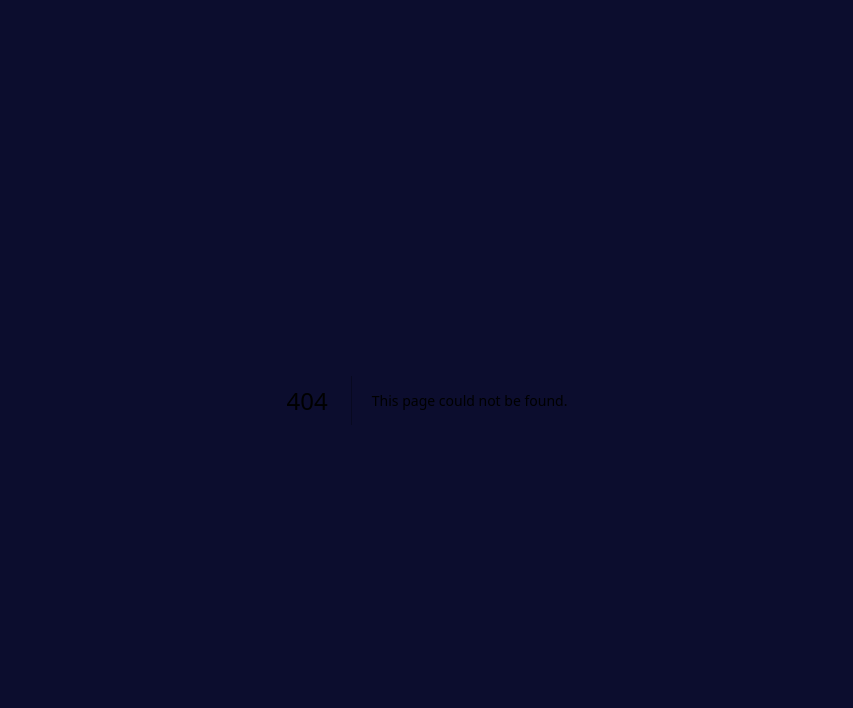
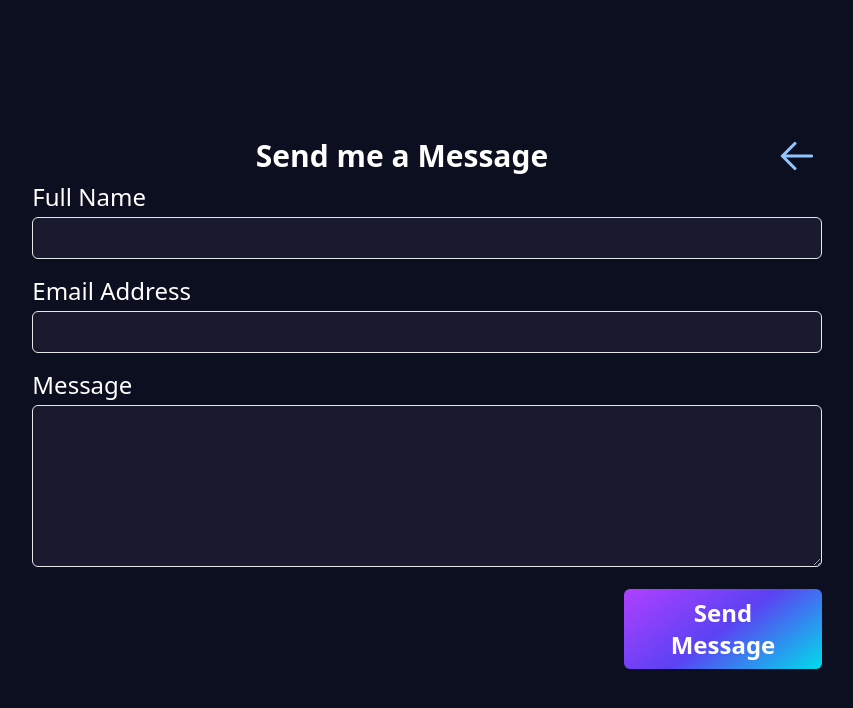
Before and after one commit to Mrahman141/Portfolio_Website, a Next.js app: page /message in a window 1280 px wide. Before the commit this address had no page. Shown: the top 708 px of the page, without its empty margins (213-1066 px from the left). Built offline with nearby package versions, Linux system fonts and the light colour scheme.

Commit message:
added messaging functionality

```diff
--- /dev/null
+++ b/app/api/sendemail/route.js
@@ -0,0 +1,48 @@
+import nodemailer from 'nodemailer';
+import dotenv from 'dotenv';
+import { NextResponse } from "next/server";
+import { names } from './../../../.next/server/vendor-chunks/next';
+
+dotenv.config();
+
+export async function POST(req) {
+  if (req.method !== 'POST') {
+    return NextResponse.json({ message: 'Method Not Allowed' }, { status: 405 });
+  }
+
+
+  let data = await req.json();
+  let name = data.name
+  let bio = data.bio
+  let email = data.email
+
+//   const { name, email, bio } = req.body;
+
+  console.log('Received form data:');
+  console.log('Name:', name);
+  console.log('Email:', email);
+  console.log('Message:', bio);
+
+  const transporter = nodemailer.createTransport({
+    service: 'gmail',
+    auth: {
+      user: process.env.EMAIL_USER,
+      pass: process.env.EMAIL_PASS,
+    },
+  });
+
+  const mailOptions = {
+    from: process.env.EMAIL_USER,
+    to: process.env.EMAIL_USER,
+    subject: 'New Form Submission',
+    text: `Name: ${name}\nEmail: ${email}\nMessage: ${bio}`,
+  };
+
+  try {
+    await transporter.sendMail(mailOptions);
+    return NextResponse.json({ message: 'Email sent successfully' });
+  } catch (error) {
+    console.error('Error sending email:', error);
+    return NextResponse.json({ message: 'Internal server error' }, { status: 500 });
+  }
+}
--- /dev/null
+++ b/app/message/page.js
@@ -0,0 +1,9 @@
+import React from 'react'
+import Modal from '@/components/Modal'
+
+
+export default function page() {
+  return (
+    <><Modal/></>
+  )
+}
--- a/components/Contact/Contact.js
+++ b/components/Contact/Contact.js
@@ -1,44 +1,58 @@
 'use client'
 import React from 'react'
+import { useState } from 'react'
 import { useRouter } from 'next/navigation'
 import Link from 'next/link';
+import Modal from '../Modal';
+
 
 export default function Contact() {
-
   const router = useRouter();
 
-  const redirectToGithub = () => {
-    window.location.href = 'https://github.com/Mrahman141';
+  const handleGoBack = (e) => {
+      e.preventDefault();
+      router.push('/');
   };
+
+  const [isModalOpen, setIsModalOpen] = useState(false);
+
+  const openModal = (e) => {
+      e.preventDefault();
+      router.push('/message');
+  };
+
 
 
   return (
     <>
+      {isModalOpen ? (
+        <Modal closeModal={closeModal} />
+      ) : (
         <div
-        class="flex flex-col items-center bg-Nocturnal-Indigo text-center text-white h-128">
+        className="flex flex-col items-center bg-Nocturnal-Indigo text-center text-white h-128">
           <h1 className='text-lg md:text-xl lg:text-2xl xl:text-3xl text-center font-bold pt-10'>Find Me Here</h1>
-        <div class="container mx-auto px-6 pt-6">
-          <div class="flex flex-col items-center justify-center sm:flex-row small:space-x-5">
+          <div className="container mx-auto px-6 pt-6">
+            <div className="flex flex-col items-center justify-center sm:flex-row small:space-x-5">
 
-            <a href="https://github.com/Mrahman141" target="_blank"
-              class="my-2 group flex justify-center items-center gap-2 origin-left hover:decoration-2 bg-sky-700 relative brightness-100 hover:brightness-75  px-6 py-4 border text-left p-3 text-gray-50 text-base rounded-lg overflow-hidden">
-              <svg class="fill-neutral-50" height="44" viewBox="0 0 100 100" width="44" xmlns="http://www.w3.org/2000/svg">
+              <a href="https://www.linkedin.com/in/maminoor/" target="_blank"
+                className="my-2 group flex justify-center items-center gap-2 origin-left hover:decoration-2 bg-sky-700 relative brightness-100 md:hover:brightness-75  px-6 py-4 border text-left p-3 text-gray-50 text-base rounded-lg overflow-hidden">
+                <svg className="fill-neutral-50" height="44" viewBox="0 0 100 100" width="44" xmlns="http://www.w3.org/2000/svg">
                   <path d="M92.86,0H7.12A7.17,7.17,0,0,0,0,7.21V92.79A7.17,7.17,0,0,0,7.12,100H92.86A7.19,7.19,0,0,0,100,92.79V7.21A7.19,7.19,0,0,0,92.86,0ZM30.22,85.71H15.4V38H30.25V85.71ZM22.81,31.47a8.59,8.59,0,1,1,8.6-8.59A8.6,8.6,0,0,1,22.81,31.47Zm63,54.24H71V62.5c0-5.54-.11-12.66-7.7-12.66s-8.91,6-8.91,12.26V85.71H39.53V38H53.75v6.52H54c2-3.75,6.83-7.7,14-7.7,15,0,17.79,9.89,17.79,22.74Z"></path>
                 </svg>
-              <span class="border-l-2 px-1">Mohammed Aminoor Rahman</span>
+                <span className="border-l-2 px-1">Mohammed Aminoor Rahman</span>
               </a>
 
               <a href="https://github.com/Mrahman141" target="_blank"
-              class="my-2 group flex justify-center items-center gap-2 origin-left hover:decoration-2 relative bg-neutral-900 brightness-100 hover:brightness-75 px-6 py-4 border text-left p-3 text-gray-50 text-base rounded-lg overflow-hidden">
-              <svg class="fill-neutral-50 " height="44" viewBox="0 0 100 100" width="44" xmlns="http://www.w3.org/2000/svg">
-                <path class="svg-fill-primary" d="M50,1.23A50,50,0,0,0,34.2,98.68c2.5.46,3.41-1.09,3.41-2.41s0-4.33-.07-8.5c-13.91,3-16.84-6.71-16.84-6.71-2.28-5.77-5.55-7.31-5.55-7.31-4.54-3.1.34-3,.34-3,5,.35,7.66,5.15,7.66,5.15C27.61,83.5,34.85,81.3,37.7,80a10.72,10.72,0,0,1,3.17-6.69C29.77,72.07,18.1,67.78,18.1,48.62A19.34,19.34,0,0,1,23.25,35.2c-.52-1.26-2.23-6.34.49-13.23,0,0,4.19-1.34,13.75,5.13a47.18,47.18,0,0,1,25,0C72.07,20.63,76.26,22,76.26,22c2.72,6.89,1,12,.49,13.23a19.28,19.28,0,0,1,5.14,13.42c0,19.21-11.69,23.44-22.83,24.67,1.8,1.55,3.4,4.6,3.4,9.26,0,6.69-.06,12.08-.06,13.72,0,1.34.9,2.89,3.44,2.4A50,50,0,0,0,50,1.23Z"></path>
+                className="my-2 group flex justify-center items-center gap-2 origin-left hover:decoration-2 relative bg-neutral-900 brightness-100 md:hover:brightness-75 px-6 py-4 border text-left p-3 text-gray-50 text-base rounded-lg overflow-hidden">
+                <svg className="fill-neutral-50 " height="44" viewBox="0 0 100 100" width="44" xmlns="http://www.w3.org/2000/svg">
+                  <path className="svg-fill-primary" d="M50,1.23A50,50,0,0,0,34.2,98.68c2.5.46,3.41-1.09,3.41-2.41s0-4.33-.07-8.5c-13.91,3-16.84-6.71-16.84-6.71-2.28-5.77-5.55-7.31-5.55-7.31-4.54-3.1.34-3,.34-3,5,.35,7.66,5.15,7.66,5.15C27.61,83.5,34.85,81.3,37.7,80a10.72,10.72,0,0,1,3.17-6.69C29.77,72.07,18.1,67.78,18.1,48.62A19.34,19.34,0,0,1,23.25,35.2c-.52-1.26-2.23-6.34.49-13.23,0,0,4.19-1.34,13.75,5.13a47.18,47.18,0,0,1,25,0C72.07,20.63,76.26,22,76.26,22c2.72,6.89,1,12,.49,13.23a19.28,19.28,0,0,1,5.14,13.42c0,19.21-11.69,23.44-22.83,24.67,1.8,1.55,3.4,4.6,3.4,9.26,0,6.69-.06,12.08-.06,13.72,0,1.34.9,2.89,3.44,2.4A50,50,0,0,0,50,1.23Z"></path>
                 </svg>
                 Mohammed Aminoor Rahman
               </a>
 
-            <button
-              class="my-2 group flex justify-center items-center gap-2 origin-left hover:decoration-2  relative  px-6 py-4 border text-left p-3 text-white bg-Midnight-Blue brightness-150 hover:brightness-100 text-base rounded-lg overflow-hidden">
-              <svg stroke-linejoin="round" stroke-linecap="round" stroke="currentColor" stroke-width="2" viewBox="0 0 24 24" height="44" width="44" xmlns="http://www.w3.org/2000/svg" class="w-8 fill-none">
+              <button onClick={openModal}
+                className="my-2 group flex justify-center items-center gap-2 origin-left hover:decoration-2  relative  px-6 py-4 border text-left p-3 text-white bg-Midnight-Blue brightness-150 md:hover:brightness-100 text-base rounded-lg overflow-hidden">
+                <svg strokeLinejoin="round" strokeLinecap="round" stroke="currentColor" strokeWidth="2" viewBox="0 0 24 24" height="44" width="44" xmlns="http://www.w3.org/2000/svg" className="w-8 fill-none">
                   <path fill="none" d="M0 0h24v24H0z" stroke="none"></path>
                   <path d="M8 9h8"></path>
                   <path d="M8 13h6"></path>
@@ -48,10 +62,8 @@ export default function Contact() {
               </button>
             </div>
           </div>
-
         </div>
-
-
+      )}
     </>
   )
 }
--- /dev/null
+++ b/components/Loading.js
@@ -0,0 +1,15 @@
+import React from 'react'
+
+export default function Loading() {
+    return (
+        <>
+            <div class="text-white text-2xl md:text-3xl lg:text-4xl px-8 py-4 text-center me-4 inline-flex items-center space-x-5">
+                <div class="animate-spin ease-linear rounded-full w-10 h-10 border-t-2 border-b-2 border-blue-500 ml-3"></div>
+                <div>
+                    Sending Message Please Wait . . .
+                </div>
+            </div>
+
+        </>
+    )
+}
--- /dev/null
+++ b/components/Modal.js
@@ -0,0 +1,192 @@
+'use client'
+import React, { useState } from 'react';
+import { useRouter } from 'next/navigation'
+import axios from 'axios';
+import Loading from './Loading';
+import ThankYou from './ThankYou';
+
+export default function Modal() {
+    const router = useRouter();
+
+    const handleGoBack = (e) => {
+        e.preventDefault();
+        router.push('/');
+    };
+
+
+    const [formData, setFormData] = useState({
+        name: '',
+        email: '',
+        bio: ''
+    });
+
+    // State to store error messages
+    const [errors, setErrors] = useState({
+        name: '',
+        email: '',
+        bio: ''
+    });
+
+    const [loading, setLoading] = useState(false);
+
+    // State to manage success state
+    const [success, setSuccess] = useState(false);
+
+    // Function to handle form submission
+    const handleSubmit = async (e) => {
+        e.preventDefault();
+
+        // Check for empty fields and update errors state
+        const newErrors = {};
+        Object.keys(formData).forEach((key) => {
+            if (!formData[key].trim()) {
+                newErrors[key] = `${key.charAt(0).toUpperCase() + key.slice(1)} is required`;
+            }
+        });
+        setErrors(newErrors);
+
+        // If there are errors, return without submitting the form
+        if (Object.keys(newErrors).length > 0) {
+            return;
+        }
+
+        try {
+
+            setLoading(true);
+
+            console.log('Form data before request:', formData);
+
+            // Make a POST request to your backend server
+            await axios.post('/api/sendemail',
+            {
+                name: formData.name,
+                bio: formData.bio,
+                email: formData.email
+            }
+            , {
+                headers: {
+                  'Content-Type': 'application/json',
+                },
+              });
+
+
+            setLoading(false);
+
+            console.log('Form data submitted:', formData);
+
+            setSuccess(true);
+
+            // Reset form data after successful submission if needed
+            setFormData({
+                name: '',
+                email: '',
+                bio: '',
+            });
+
+            setTimeout(() => {
+                router.push('/');
+            }, 2500);
+
+        } catch (error) {
+            console.error('Error sending email:', error);
+        }
+    };
+
+    // Function to handle input changes
+    const handleChange = (e) => {
+        setFormData({
+            ...formData,
+            [e.target.name]: e.target.value
+        });
+
+        // Clear error message when the user starts typing
+        setErrors({
+            ...errors,
+            [e.target.name]: ''
+        });
+    };
+
+    return (
+        <>
+            <div className="text-white min-h-screen w-full bg-Nocturnal-Indigo flex justify-center items-center">
+                <div
+                    className={`w-full md:w-2/3 overflow-hidden text-white p-8 rounded-lg ${loading || success ? 'hidden' : ''}`}
+                >
+                    <div className='flex justify-between'>
+                        <h2 className="text-xl md:text-2xl lg:text-3xl justify-start font-bold text-center my-auto w-full">Send me a Message</h2>
+                        <button onClick={handleGoBack} className="my-auto cursor-pointer duration-200 hover:scale-125 active:scale-100" title="Go Back">
+                            <svg xmlns="http://www.w3.org/2000/svg" width="50px" height="50px" viewBox="0 0 24 24" className="stroke-blue-300">
+                                <path strokeLinejoin="round" strokeLinecap="round" strokeWidth="1.5" d="M11 6L5 12M5 12L11 18M5 12H19"></path>
+                            </svg>
+                        </button>
+                    </div>
+                    <form onSubmit={handleSubmit}>
+                        <div className="mb-4">
+                            <label className="text-lg md:text-xl lg:text-2xl block font-medium" htmlFor="name">
+                                Full Name
+                            </label>
+                            <input
+                                className="mt-1 p-2 w-full border rounded-md bg-Night-Sky"
+                                type="text"
+                                name="name"
+                                id="name"
+                                value={formData.name}
+                                onChange={handleChange}
+                                required
+                            />
+                            {errors.name && <p className="text-red-500">{errors.name}</p>}
+                        </div>
+
+                        <div className="mb-4">
+                            <label className="block text-lg md:text-xl lg:text-2xl font-medium" htmlFor="email">
+                                Email Address
+                            </label>
+                            <input
+                                className="mt-1 p-2 w-full border rounded-md bg-Night-Sky"
+                                type="email"
+                                name="email"
+                                id="email"
+                                value={formData.email}
+                                onChange={handleChange}
+                                required
+                            />
+                            {errors.email && <p className="text-red-500">{errors.email}</p>}
+                        </div>
+
+                        <div className="mb-4">
+                            <label className="block text-lg md:text-xl lg:text-2xl font-medium" htmlFor="bio">
+                                Message
+                            </label>
+                            <textarea
+                                className="mt-1 p-2 w-full border rounded-md bg-Night-Sky"
+                                rows="6"
+                                name="bio"
+                                id="bio"
+                                value={formData.bio}
+                                onChange={handleChange}
+                                required
+                            />
+                            {errors.bio && <p className="text-red-500">{errors.bio}</p>}
+                        </div>
+
+                        <div className="flex justify-end">
+                            <button
+                                className="md:w-2/5 lg:w-1/4 [background:linear-gradient(144deg,#af40ff,#5b42f3_50%,#00ddeb)] text-white text-lg md:text-xl lg:text-2xl px-4 py-2 font-semibold rounded-md hover:opacity-80"
+                                type="submit"
+                            >
+                                Send Message
+                            </button>
+                        </div>
+                    </form>
+                </div>
+
+
+                {loading && <Loading />}
+
+                {success && <ThankYou />}
+
+
+            </div>
+        </>
+    );
+};
--- /dev/null
+++ b/components/ThankYou.js
@@ -0,0 +1,11 @@
+import React from 'react'
+
+export default function ThankYou() {
+    return (
+        <>
+            <div className="text-2xl md:text-3xl lg:text-4xl text-center mx-8">
+                Thank you for reaching out to me. I will review your message and get back to you promptly.
+            </div>
+        </>
+    )
+}
--- a/package.json
+++ b/package.json
@@ -10,7 +10,13 @@
   },
   "dependencies": {
     "@heroicons/react": "^2.1.1",
+    "axios": "^1.6.3",
+    "body-parser": "^1.20.2",
+    "cors": "^2.8.5",
+    "dotenv": "^16.3.1",
+    "express": "^4.18.2",
     "next": "14.0.4",
+    "nodemailer": "^6.9.7",
     "react": "^18",
     "react-dom": "^18",
     "react-feather": "^2.0.10",
```
Also changed, not shown: 2 other files (tests, documents, lock files or other folders). Lines whose indentation alone changed are shown as unchanged.
